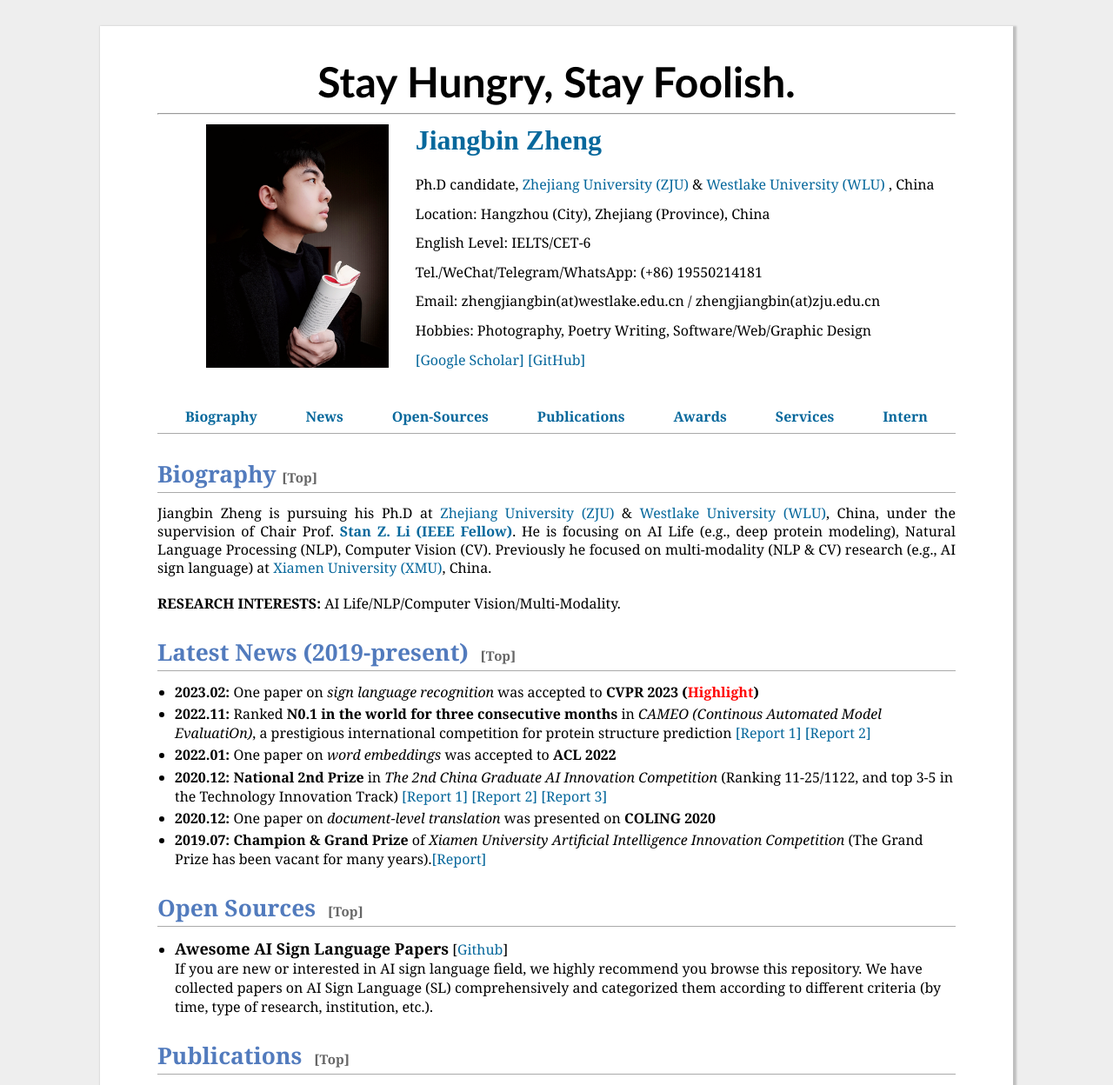
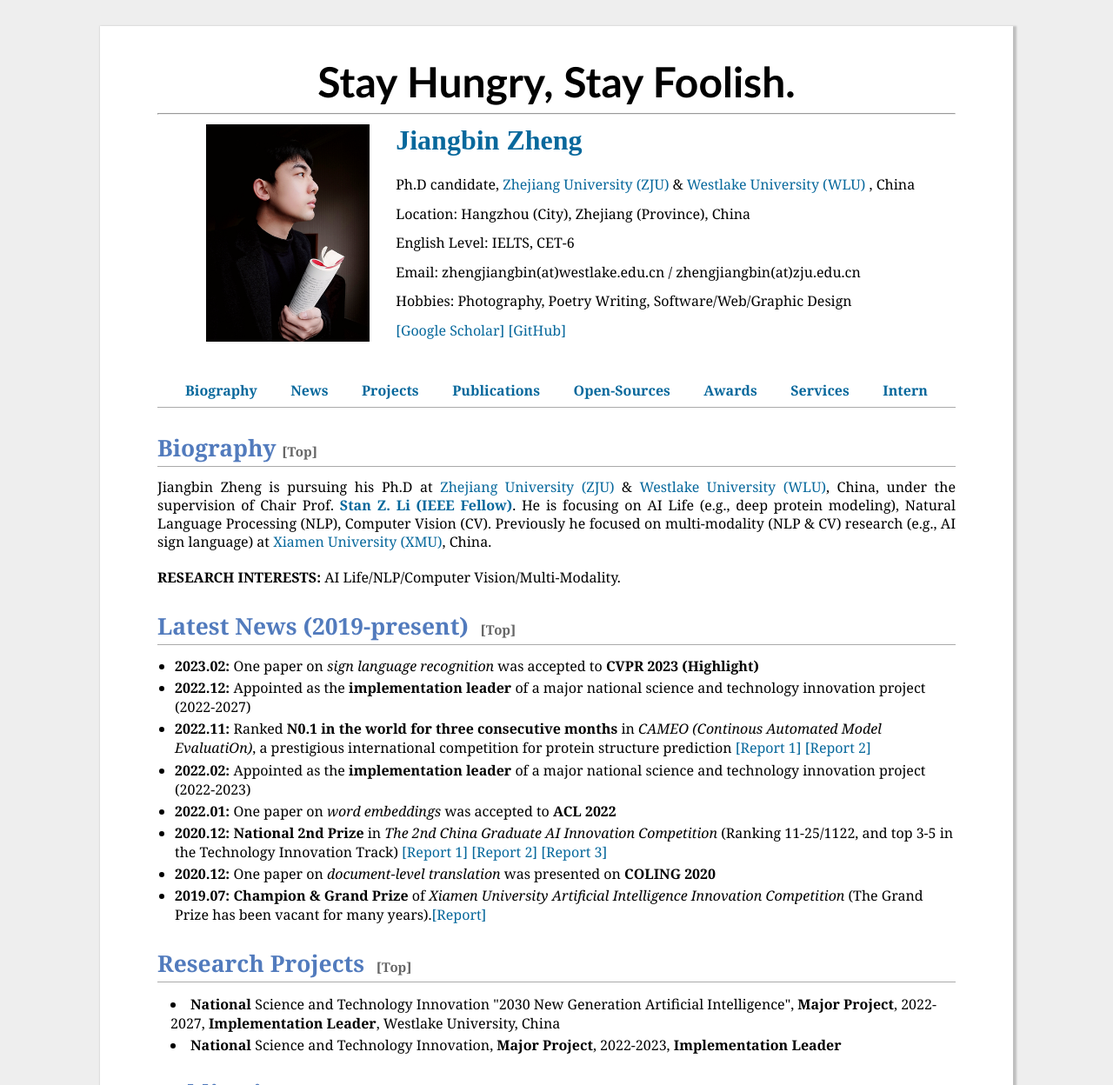
Before and after one commit to binbinjiang/binbinjiang.github.io, a plain HTML site: page index.html in a window 1280 px wide. Shown: the top 1248 px of the page at 87% size. Drawn offline with Linux system fonts and the light colour scheme.

Commit message:
Update index.html

```diff
--- a/index.html
+++ b/index.html
@@ -34,8 +34,8 @@
 <table>
 <tbody>
   <tr>
-    <td width="30%" valign="top" height="300" align="center">
-      <img height="280" id="photo" style="padding: 0pt 20pt 0pt 40pt; float: left; display: inline;" src="./img/profile.jpg">
+    <td width="30%" valign="top" height="270" align="center">
+      <img height="250" id="photo" style="padding: 0pt 20pt 0pt 40pt; float: left; display: inline;" src="./img/profile.jpg">
     </td>
 
     <td width="70%" valign="top" height="200">
@@ -43,8 +43,8 @@
       <br><br>
       <p> Ph.D candidate, <a href="https://www.zju.edu.cn/" target="_blank">Zhejiang University (ZJU)</a> & <a href="https://www.westlake.edu.cn/" target="_blank">Westlake University (WLU)</a> , China </p>
 	  <p> Location: Hangzhou (City), Zhejiang (Province), China </p>
-	  <p> English Level: IELTS/CET-6 </p>
-	  <p> Tel./WeChat/Telegram/WhatsApp: (+86) 19550214181</p>
+	  <p> English Level: IELTS, CET-6 </p>
+	  <!-- <p> Tel./WeChat/Telegram/WhatsApp: (+86) </p> -->
     <p> Email: zhengjiangbin(at)westlake.edu.cn  / zhengjiangbin(at)zju.edu.cn</p>
     <p> Hobbies: Photography, Poetry Writing, Software/Web/Graphic Design</p>
     <p>
@@ -64,13 +64,11 @@
 
 <a href="#biography"><b>Biography </b></a>
 <a href="#news"><b>News</b></a>
+<a href="#projects"><b>Projects</b></a>
+<a href="#publications"><b>Publications</b></a>
 <a href="#opensource"><b>Open-Sources</b></a>
-<!-- <a href="#experience"><b>Experience</b></a> -->
-<a href="#publications"><b>Publications</b></a>
 <a href="#awards"><b>Awards</b></a>
 <a href="#services"><b>Services</b></a>
-<!-- <a href="#positions"><b>Positions</b></a>
-<a href="#projects"><b>Projects</b></a> -->
 <a href="#intern"><b>Intern</b></a>
 </div>
 <hr style="height:1px; border:none; border-top:1px solid #aaaaaa;">
@@ -88,10 +86,13 @@
 
 <ul>
 
-    <li><b>2023.02: </b>One paper on <i>sign language recognition</i> was accepted to <b>CVPR 2023 (<b style="color: red;">Highlight</b>)</b></li>
+    <li><b>2023.02: </b>One paper on <i>sign language recognition</i> was accepted to <b>CVPR 2023 (<b>Highlight</b>)</b></li>
+
+    <li><b>2022.12:</b> Appointed as the <b>implementation leader</b> of a major national science and technology innovation project (2022-2027)</li>
 
     <li><b>2022.11: </b> Ranked <b>N0.1 in the world for three consecutive months</b> in <i>CAMEO (Continous Automated Model EvaluatiOn)</i>, a prestigious international competition for protein structure prediction <a href="https://mp.weixin.qq.com/s/9WgvJ2DPZrLHJ6Pyg7P1Vw" target="_blank">[Report 1]</a> <a href="https://mp.weixin.qq.com/s/A_QJBw5eEaPx8IX4-huKWg" target="_blank">[Report 2]</a> </li>
 
+    <li><b>2022.02:</b> Appointed as the <b>implementation leader</b> of a major national science and technology innovation project (2022-2023)</li>
     <li><b>2022.01: </b>One paper on <i>word embeddings</i> was accepted to <b>ACL 2022</b></li>
 
 
@@ -107,16 +108,15 @@
 
 </ul>
 
-<!-- ================ Open Source ==================-->
-<h1 id="opensource">Open Sources &nbsp;<a href="#home" style="color:#666; font-size:15px;">[Top]</a></h1>
 
-<ul>
-  <li> <b><font size="4">Awesome AI Sign Language Papers</font></b>
-    [<a href="https://github.com/binbinjiang/SL_Papers" target="_blank">Github</a>] <br>
-    If you are new or interested in AI sign language field, we highly recommend you browse this repository. We have collected papers on AI Sign Language (SL) comprehensively and categorized them according to different criteria (by time, type of research, institution, etc.).
-  </li>
-</ul>
 
+<!-- ================ Projects ==================-->
+<h1 id="projects">Research Projects &nbsp;<a href="#home" style="color:#666666; font-size:15px;">[Top]</a></h1>
+
+<div style="padding-left: 15px;">
+  <li><b>National</b> Science and Technology Innovation "2030 New Generation Artificial Intelligence", <b>Major Project</b>, 2022-2027, <b>Implementation Leader</b>, Westlake University, China </li>
+  <li><b>National</b> Science and Technology Innovation, <b>Major Project</b>, 2022-2023, <b>Implementation Leader</b></li>
+</div>
 
 
 <!-- ================ Publications ==================-->
@@ -271,6 +271,18 @@
 </table>
 
 
+
+<!-- ================ Open Source ==================-->
+<h1 id="opensource">Open Sources &nbsp;<a href="#home" style="color:#666; font-size:15px;">[Top]</a></h1>
+
+<ul>
+  <li> <b><font size="4">Awesome AI Sign Language Papers</font></b>
+    [<a href="https://github.com/binbinjiang/SL_Papers" target="_blank">Github</a>] <br>
+    If you are new or interested in AI sign language field, we highly recommend you browse this repository. We have collected papers on AI Sign Language (SL) comprehensively and categorized them according to different criteria (by time, type of research, institution, etc.).
+  </li>
+</ul>
+
+
 <!-- ================ Awards ==================-->
 <h1 id="awards">Selected Awards &nbsp;<a href="#home" style="color:#666666; font-size:15px;">[Top]</a></h1>
 
@@ -314,6 +326,7 @@
   <li>Grant Proposal for The National Science Center, Poland</li>
 </div>
 
+
 <!-- ================ Research Intern ==================-->
 <h1 id="intern">Research Intern &nbsp;<a href="#home" style="color:#666666; font-size:15px;">[Top]</a></h1>
 
```
